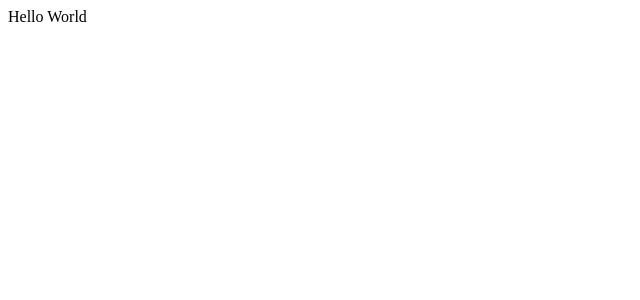
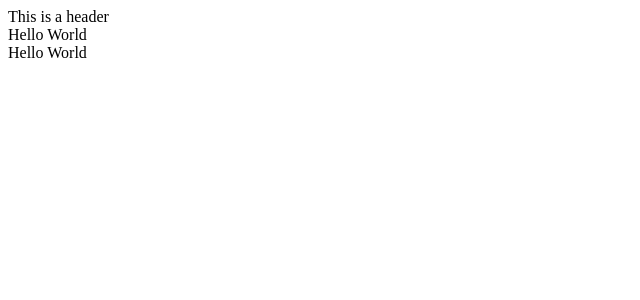
Before and after one commit to onlinegurucool/react-js-tutorial, a React (Create React App) app: page / in a window 1280 px wide. Shown: the top 300 px of the page, without its empty margins (0-640 px from the left). Built offline with nearby package versions, Linux system fonts and the light colour scheme.

Commit message:
App and hedaer component added

```diff
--- /dev/null
+++ b/src/App.js
@@ -0,0 +1,15 @@
+import React from "react";
+
+import Header from './components/Header';
+
+const App = () => {
+    return (
+        <>
+            <Header />
+            <div>Hello World</div>
+            <div>Hello World</div>
+        </>
+    )
+};
+
+export default App;
--- /dev/null
+++ b/src/components/Header.js
@@ -0,0 +1,11 @@
+import React from "react";
+
+const Header = () => {
+    return (
+        <header>
+            This is a header
+        </header>
+    )
+};
+
+export default Header;
--- a/src/index.js
+++ b/src/index.js
@@ -1,8 +1,10 @@
 import React from "react";
 import ReactDOM from "react-dom";
 
+import App from './App';
+
 ReactDOM.render(
-    <div>Hello World</div>,
+    <App /> ,
     document.getElementById("root")
 );
 
```
